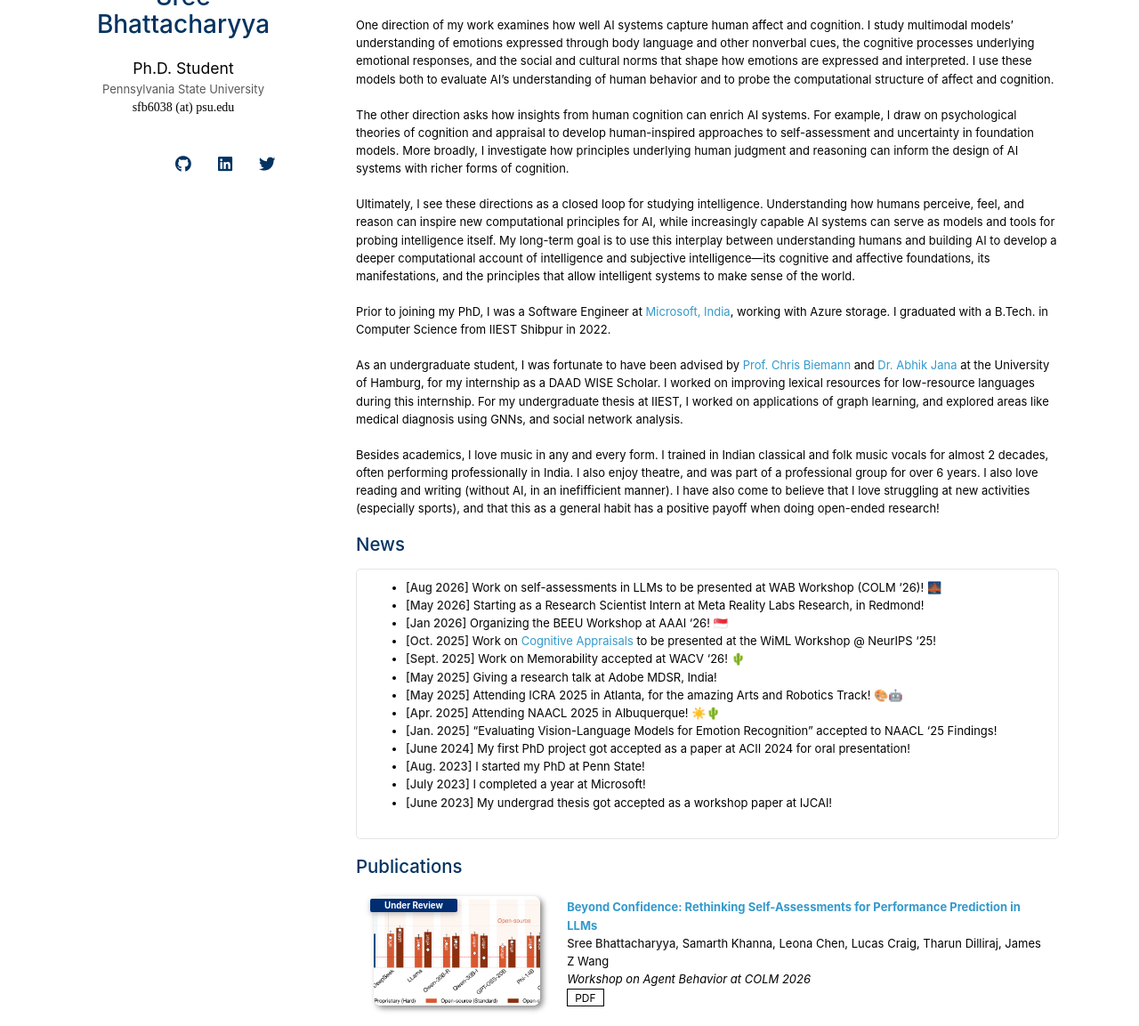
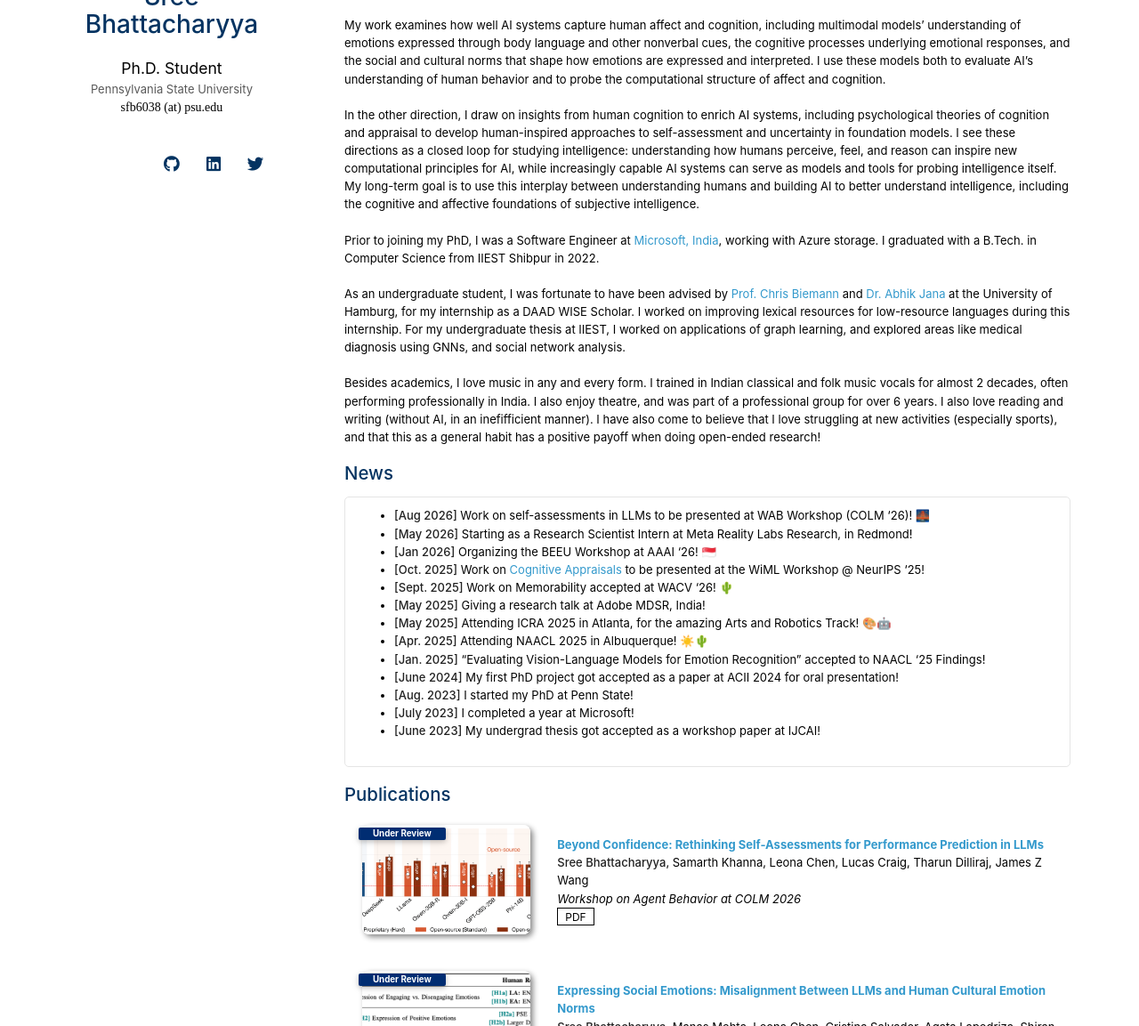
Before and after one commit to sreebhattacharyya/sreebhattacharyya.github.io, a Jekyll site: the page built from index.md, in a window 1280 px wide and 1400 px high, cut to the strip 247-1400 px from the top of the window. Shown: the whole strip at 89% size. Built offline with Jekyll 4.4.1, drawn with Linux system fonts in a browser that asks for light colours; nearby versions of some CDN libraries; a style sheet for code colours, icons or effects is not loaded; our own code applies the rules of GitHub Pages for plain Markdown files.

Commit message:
Format and intro

```diff
--- a/_sass/minimal-light.scss
+++ b/_sass/minimal-light.scss
@@ -296,7 +296,8 @@
 }
 
 .wrapper {
-  width:1100px;
+  width:92%;
+  max-width:1500px;
   margin:0 auto;
 }
 
@@ -432,7 +433,7 @@
 }
 
 section {
-  width:790px;
+  width:calc(100% - 310px);
   float:right;
   padding-top:4.0em;
   padding-bottom:50px;
@@ -458,7 +459,7 @@
   text-align:center;
 }
 
-@media print, screen and (max-width: 1100px) {
+@media print, screen and (max-width: 800px) {
 
   .pub-row {
   display: flex;
@@ -513,7 +514,7 @@
 
 }
 
-@media print, screen and (max-width: 1100px) {
+@media print, screen and (max-width: 800px) {
   body {
     word-wrap:break-word;
     padding:15px;
--- a/index.md
+++ b/index.md
@@ -6,11 +6,9 @@
 
 I am a rising 4th year Ph.D. student in Informatics at Penn State, advised by [Dr. James Z. Wang](https://wang.ist.psu.edu/docs/home.shtml). I am also a Research Scientist Intern at Meta Reality Labs Research for the Summer and Fall of '26, working with [Dr. Michael Proulx](https://scholar.google.com/citations?user=oU9uSvYAAAAJ&hl=en). My research lies at the intersection of human-centered and human-inspired AI, with a particular focus on affect and cognition. I study how AI can develop a richer understanding of the subjective world that humans inhabit, and how computational models can help us understand the cognitive and affective processes underlying human experience.
 
-One direction of my work examines how well AI systems capture human affect and cognition. I study multimodal models' understanding of emotions expressed through body language and other nonverbal cues, the cognitive processes underlying emotional responses, and the social and cultural norms that shape how emotions are expressed and interpreted. I use these models both to evaluate AI's understanding of human behavior and to probe the computational structure of affect and cognition.
+My work examines how well AI systems capture human affect and cognition, including multimodal models’ understanding of emotions expressed through body language and other nonverbal cues, the cognitive processes underlying emotional responses, and the social and cultural norms that shape how emotions are expressed and interpreted. I use these models both to evaluate AI’s understanding of human behavior and to probe the computational structure of affect and cognition.
 
-The other direction asks how insights from human cognition can enrich AI systems. For example, I draw on psychological theories of cognition and appraisal to develop human-inspired approaches to self-assessment and uncertainty in foundation models. More broadly, I investigate how principles underlying human judgment and reasoning can inform the design of AI systems with richer forms of cognition.
-
-Ultimately, I see these directions as a closed loop for studying intelligence. Understanding how humans perceive, feel, and reason can inspire new computational principles for AI, while increasingly capable AI systems can serve as models and tools for probing intelligence itself. My long-term goal is to use this interplay between understanding humans and building AI to develop a deeper computational account of intelligence and subjective intelligence—its cognitive and affective foundations, its manifestations, and the principles that allow intelligent systems to make sense of the world.
+In the other direction, I draw on insights from human cognition to enrich AI systems, including psychological theories of cognition and appraisal to develop human-inspired approaches to self-assessment and uncertainty in foundation models. I see these directions as a closed loop for studying intelligence: understanding how humans perceive, feel, and reason can inspire new computational principles for AI, while increasingly capable AI systems can serve as models and tools for probing intelligence itself. My long-term goal is to use this interplay between understanding humans and building AI to better understand intelligence, including the cognitive and affective foundations of subjective intelligence.
 
 Prior to joining my PhD, I was a Software Engineer at [Microsoft, India](https://www.microsoft.com/en-in/msidc/), working with Azure storage. I graduated with a B.Tech. in Computer Science from IIEST Shibpur in 2022.
 
```
